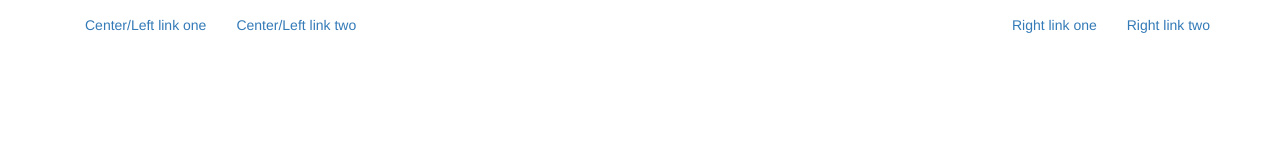
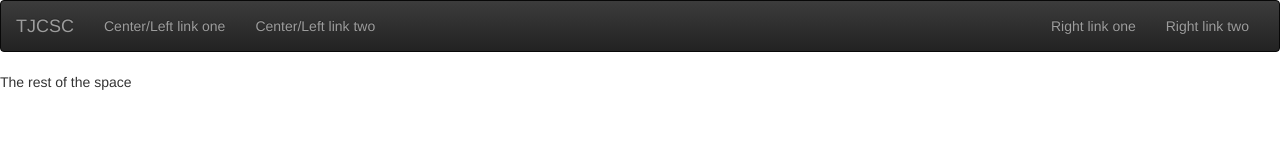
Before and after one commit to 48ca/cscsite, a plain HTML site: page index.html in a window 1280 px wide. Drawn offline with nearby package versions, Linux system fonts and the light colour scheme.

Commit message:
Finish styling navbar

```diff
--- a/index.html
+++ b/index.html
@@ -5,16 +5,24 @@
 		<link rel="stylesheet" href="https://maxcdn.bootstrapcdn.com/bootstrap/3.3.5/css/bootstrap.min.css">
 		<link rel="stylesheet" href="https://maxcdn.bootstrapcdn.com/bootstrap/3.3.5/css/bootstrap-theme.min.css">
 		<link rel="stylesheet" href="styles/main.css">
+		<script src="//code.jquery.com/jquery-1.11.3.min.js"></script>
 		<script src="https://maxcdn.bootstrapcdn.com/bootstrap/3.3.5/js/bootstrap.min.js"></script>
 		<meta name="viewport" content="width=device-width, initial-scale=1">
 		<meta name="keywords" content="TJHSST, Thomas Jefferson High School for Science and Technology, TJ, Thomas Jefferson, Computer, Computer Security, CSC, TJCSC, tjCSC, Security, Club, XSS, Vulnerabity, Hack, Code, Technology">
 	</head>
 	<body>
-		<header class="navbar navbar-static-top" id="header" role="banner">
-			<div class="container">
+		<nav class="navbar navbar-inverse csc-nav" id="header">
+			<div class="container-fluid">
 				<div class="navbar-header">
+					<button type="button" class="navbar-toggle collapsed" type="button" data-toggle="collapse" data-target="#navbar">
+						<span class="sr-only">Toggle navigation</span>
+						<span class="icon-bar"></span>
+						<span class="icon-bar"></span>
+						<span class="icon-bar"></span>
+					</button>
+					<a class="navbar-brand" href=".">TJCSC</a>
 				</div>
-				<nav id="navbar" class="collapse navbar-collapse">
+				<div id="navbar" class="collapse navbar-collapse">
 					<ul class="nav navbar-nav">
 						<li>
 							<a href="."> Center/Left link one </a>
@@ -31,8 +39,11 @@
 							<a href="."> Right link two </a>
 						</li>
 					</ul>
-				</nav>
+				</div>
 			</div>
-		</header>
+		</nav>
+		<p>
+			The rest of the space
+		</p>
 	</body>
 </html>
--- a/styles/main.css
+++ b/styles/main.css
@@ -0,0 +1,5 @@
+html, body {
+	background-color:white;
+}
+header.csc-nav {
+}
```
